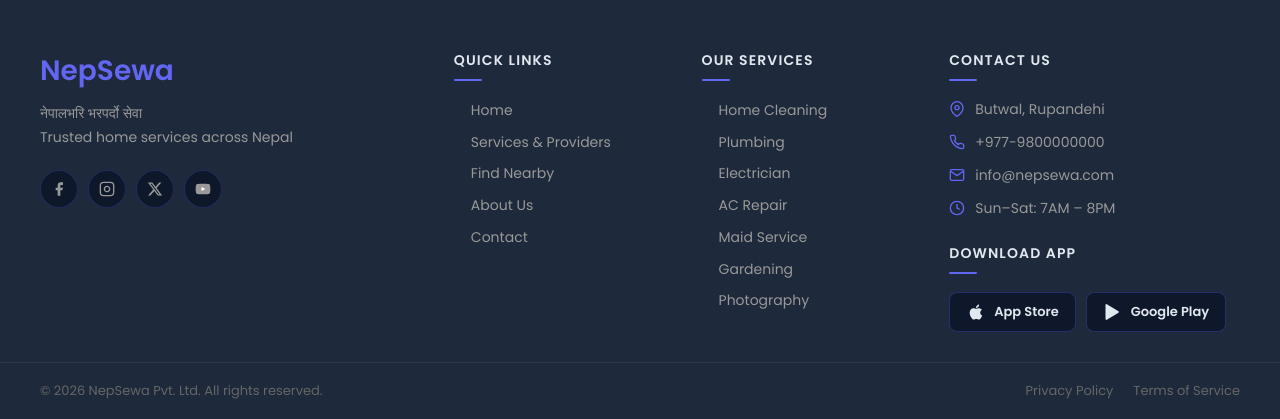
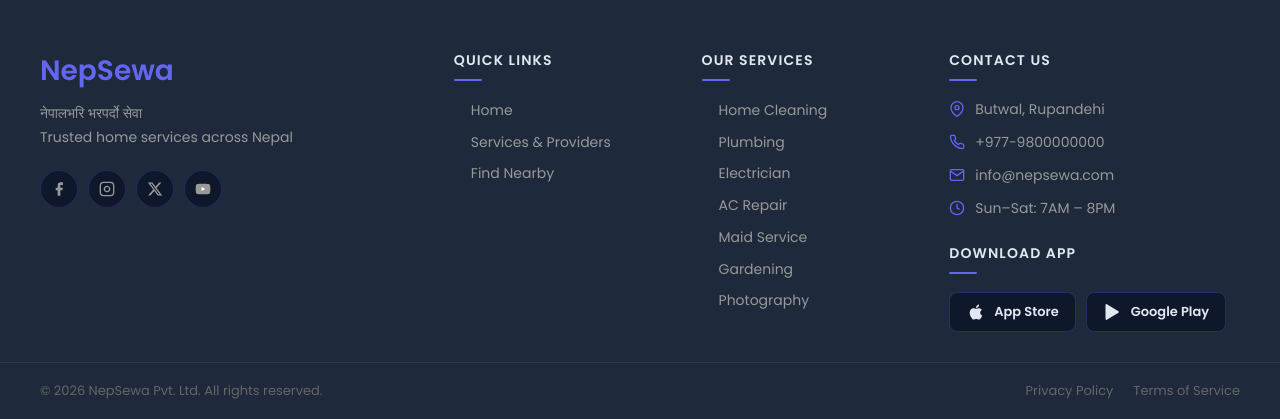
Before and after one commit to utsavbha/nepsewafinalsem, a Flask app: page /map in a window 1280 px wide. Shown: the part 936-1355 px from the top of the page. Run offline with Flask 3, Linux system fonts and the light colour scheme; some libraries are stand-ins or nearby versions.

Commit message:
Update footer Quick Links: replace About Us and Contact with Find Nearby

```diff
--- a/templates/nearby_map.html
+++ b/templates/nearby_map.html
@@ -2086,8 +2086,6 @@
                         <li><a href="/">Home</a></li>
                         <li><a href="/services">Services &amp; Providers</a></li>
                         <li><a href="/map">Find Nearby</a></li>
-                        <li><a href="#">About Us</a></li>
-                        <li><a href="#">Contact</a></li>
                     </ul>
                 </div>
                 <div class="footer-col">
--- a/templates/nepsewa.html
+++ b/templates/nepsewa.html
@@ -273,8 +273,7 @@
                 <ul class="footer-links">
                     <li><a href="/">Home</a></li>
                     <li><a href="/services">Services &amp; Providers</a></li>
-                    <li><a href="#">About Us</a></li>
-                    <li><a href="#">Contact</a></li>
+                    <li><a href="/map">Find Nearby</a></li>
                 </ul>
             </div>
             <div class="footer-col">
--- a/templates/services.html
+++ b/templates/services.html
@@ -312,8 +312,7 @@
                 <ul class="footer-links">
                     <li><a href="/">Home</a></li>
                     <li><a href="/services">Services &amp; Providers</a></li>
-                    <li><a href="#">About Us</a></li>
-                    <li><a href="#">Contact</a></li>
+                    <li><a href="/map">Find Nearby</a></li>
                 </ul>
             </div>
             <div class="footer-col">
```
